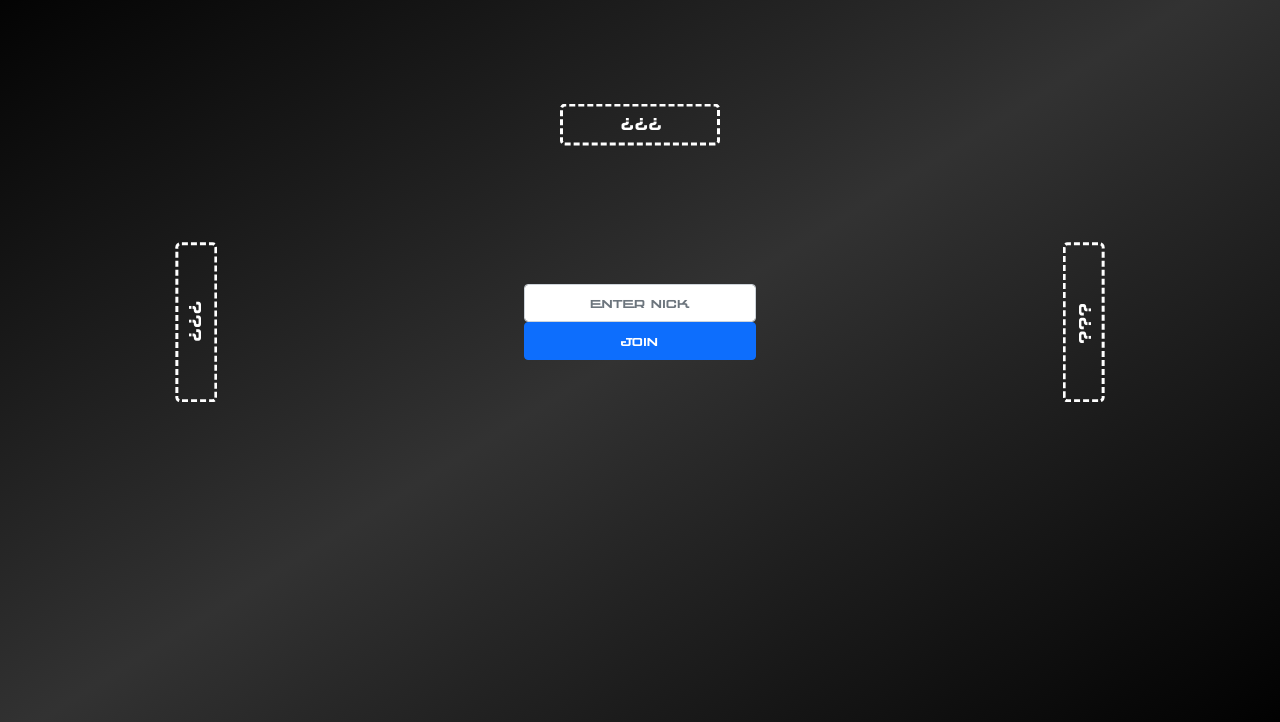
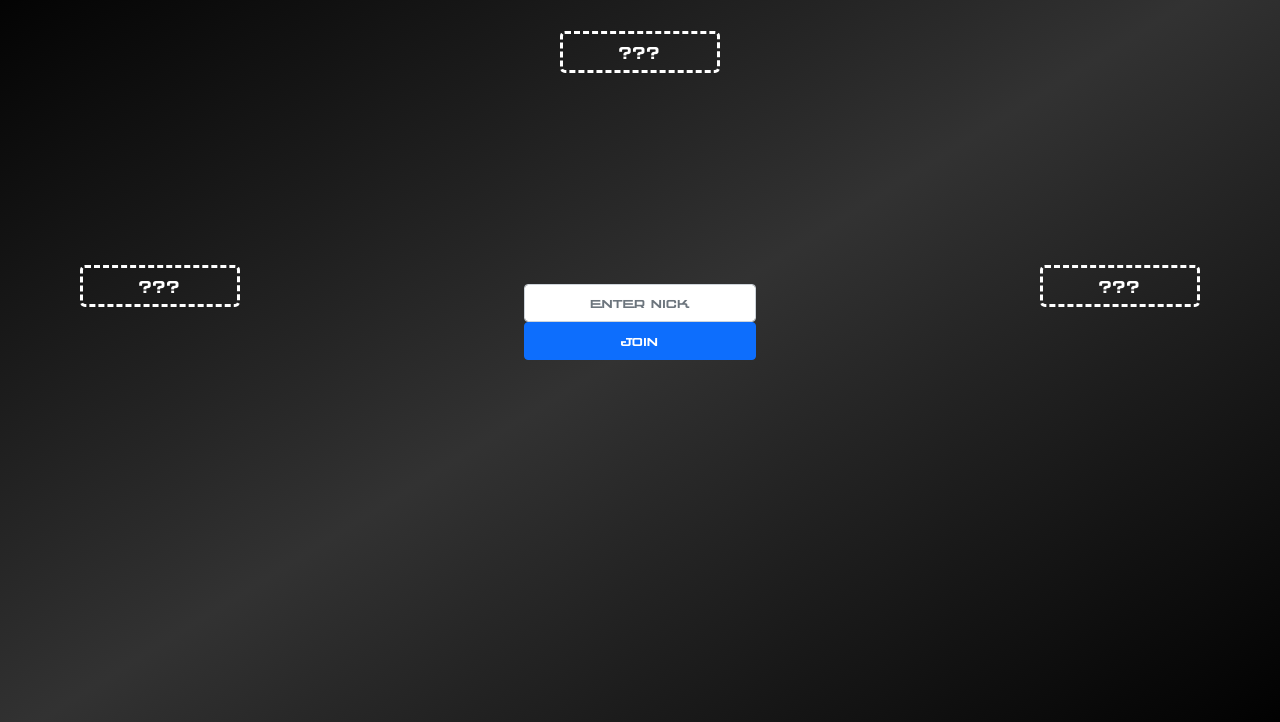
Before and after one commit to imconfusednow/django_site, a Django app: template coup/templates/coup/coup_game.html in a window 1280 px wide. Shown: the part 55-777 px from the top of the page. Run offline with Django 3.2, Linux system fonts and the light colour scheme; the template is opened without the code that fills it, so the values that code supplies are empty; some libraries are stand-ins or nearby versions.

Commit message:
don't rotate players

```diff
--- a/coup/templates/coup/coup_game.html
+++ b/coup/templates/coup/coup_game.html
@@ -9,7 +9,7 @@
     </div>
     <div class="grid-container">
         <div class="grid-item"></div>
-        <div class="grid-item" style="transform: rotate(180deg);">
+        <div class="grid-item">
             <div class="player-info" id="opponent1-info">
                 <span style="" id="opponent1-name">???</span>
                 <span style="" id="opponent1-money"></span>
@@ -22,7 +22,7 @@
             </div>
         </div>
         <div class="grid-item"></div>
-        <div class="grid-item" style="transform: rotate(90deg)">
+        <div class="grid-item">
             <div class="player-info" id="opponent0-info">
                 <span style="" id="opponent0-name">???</span>
                 <span style="" id="opponent0-money"></span>
@@ -44,7 +44,7 @@
                 <button class='btn btn-primary' id="join-button" onclick="joinGame()">Join</button>
             </div>
         </div>
-        <div class="grid-item" style="transform: rotate(270deg)">
+        <div class="grid-item">
             <div class="player-info" id="opponent2-info">
                 <span style="" id="opponent2-name">???</span>
                 <span style="" id="opponent2-money"></span>
```
